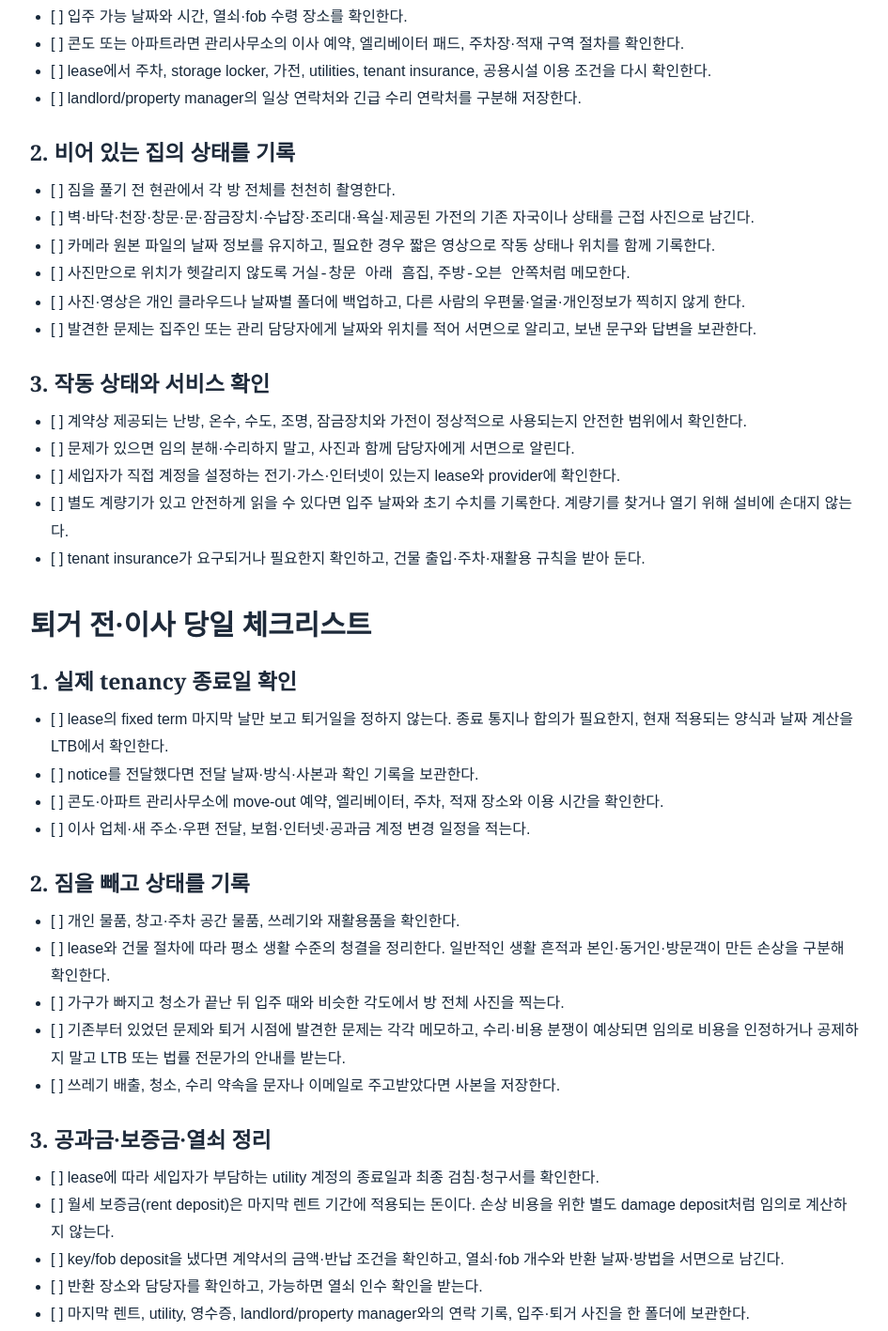
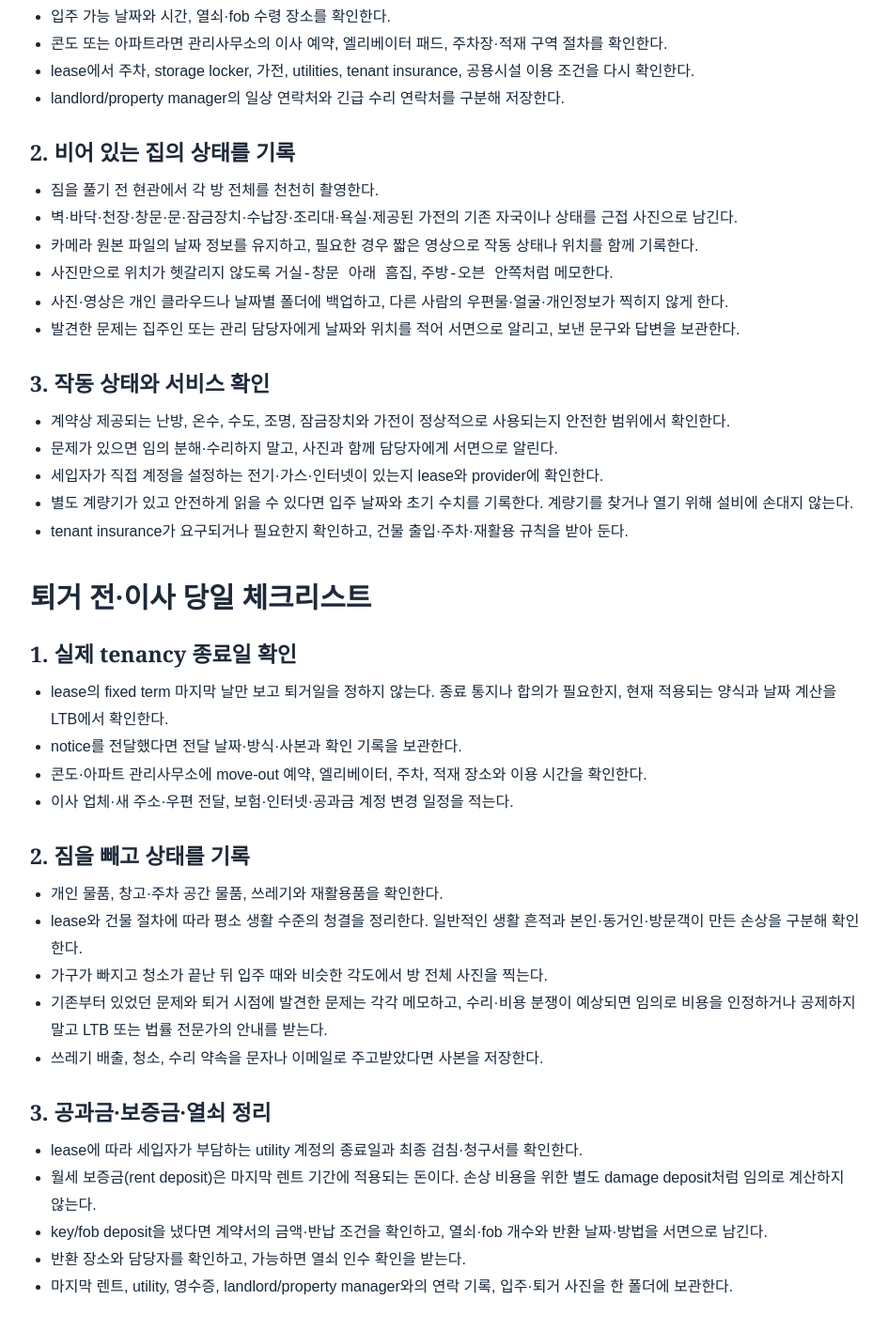
Before and after one commit to swaylymusic/donghotheagent-static, an Astro site: page /ontario-rental-move-in-move-out-checklist in a window 1280 px wide. Shown: the part 1496-2913 px from the top of the page at 94% size, without its empty margins (166-1111 px from the left). Built offline with nearby package versions, Linux system fonts and the light colour scheme; Astro itself is replaced by a stand-in of ours.

Commit message:
Remove checkboxes from rental checklist article

```diff
--- a/src/content/blog/ontario-rental-move-in-move-out-checklist.md
+++ b/src/content/blog/ontario-rental-move-in-move-out-checklist.md
@@ -15,47 +15,47 @@ draft: false
 ## 입주 전·입주 당일 체크리스트
 
 ### 1. 이사와 건물 이용 절차
-- [ ] 입주 가능 날짜와 시간, 열쇠·fob 수령 장소를 확인한다.
-- [ ] 콘도 또는 아파트라면 관리사무소의 이사 예약, 엘리베이터 패드, 주차장·적재 구역 절차를 확인한다.
-- [ ] lease에서 주차, storage locker, 가전, utilities, tenant insurance, 공용시설 이용 조건을 다시 확인한다.
-- [ ] landlord/property manager의 일상 연락처와 긴급 수리 연락처를 구분해 저장한다.
+- 입주 가능 날짜와 시간, 열쇠·fob 수령 장소를 확인한다.
+- 콘도 또는 아파트라면 관리사무소의 이사 예약, 엘리베이터 패드, 주차장·적재 구역 절차를 확인한다.
+- lease에서 주차, storage locker, 가전, utilities, tenant insurance, 공용시설 이용 조건을 다시 확인한다.
+- landlord/property manager의 일상 연락처와 긴급 수리 연락처를 구분해 저장한다.
 
 ### 2. 비어 있는 집의 상태를 기록
-- [ ] 짐을 풀기 전 현관에서 각 방 전체를 천천히 촬영한다.
-- [ ] 벽·바닥·천장·창문·문·잠금장치·수납장·조리대·욕실·제공된 가전의 기존 자국이나 상태를 근접 사진으로 남긴다.
-- [ ] 카메라 원본 파일의 날짜 정보를 유지하고, 필요한 경우 짧은 영상으로 작동 상태나 위치를 함께 기록한다.
-- [ ] 사진만으로 위치가 헷갈리지 않도록 `거실-창문 아래 흠집`, `주방-오븐 안쪽`처럼 메모한다.
-- [ ] 사진·영상은 개인 클라우드나 날짜별 폴더에 백업하고, 다른 사람의 우편물·얼굴·개인정보가 찍히지 않게 한다.
-- [ ] 발견한 문제는 집주인 또는 관리 담당자에게 날짜와 위치를 적어 서면으로 알리고, 보낸 문구와 답변을 보관한다.
+- 짐을 풀기 전 현관에서 각 방 전체를 천천히 촬영한다.
+- 벽·바닥·천장·창문·문·잠금장치·수납장·조리대·욕실·제공된 가전의 기존 자국이나 상태를 근접 사진으로 남긴다.
+- 카메라 원본 파일의 날짜 정보를 유지하고, 필요한 경우 짧은 영상으로 작동 상태나 위치를 함께 기록한다.
+- 사진만으로 위치가 헷갈리지 않도록 `거실-창문 아래 흠집`, `주방-오븐 안쪽`처럼 메모한다.
+- 사진·영상은 개인 클라우드나 날짜별 폴더에 백업하고, 다른 사람의 우편물·얼굴·개인정보가 찍히지 않게 한다.
+- 발견한 문제는 집주인 또는 관리 담당자에게 날짜와 위치를 적어 서면으로 알리고, 보낸 문구와 답변을 보관한다.
 
 ### 3. 작동 상태와 서비스 확인
-- [ ] 계약상 제공되는 난방, 온수, 수도, 조명, 잠금장치와 가전이 정상적으로 사용되는지 안전한 범위에서 확인한다.
-- [ ] 문제가 있으면 임의 분해·수리하지 말고, 사진과 함께 담당자에게 서면으로 알린다.
-- [ ] 세입자가 직접 계정을 설정하는 전기·가스·인터넷이 있는지 lease와 provider에 확인한다.
-- [ ] 별도 계량기가 있고 안전하게 읽을 수 있다면 입주 날짜와 초기 수치를 기록한다. 계량기를 찾거나 열기 위해 설비에 손대지 않는다.
-- [ ] tenant insurance가 요구되거나 필요한지 확인하고, 건물 출입·주차·재활용 규칙을 받아 둔다.
+- 계약상 제공되는 난방, 온수, 수도, 조명, 잠금장치와 가전이 정상적으로 사용되는지 안전한 범위에서 확인한다.
+- 문제가 있으면 임의 분해·수리하지 말고, 사진과 함께 담당자에게 서면으로 알린다.
+- 세입자가 직접 계정을 설정하는 전기·가스·인터넷이 있는지 lease와 provider에 확인한다.
+- 별도 계량기가 있고 안전하게 읽을 수 있다면 입주 날짜와 초기 수치를 기록한다. 계량기를 찾거나 열기 위해 설비에 손대지 않는다.
+- tenant insurance가 요구되거나 필요한지 확인하고, 건물 출입·주차·재활용 규칙을 받아 둔다.
 
 ## 퇴거 전·이사 당일 체크리스트
 
 ### 1. 실제 tenancy 종료일 확인
-- [ ] lease의 fixed term 마지막 날만 보고 퇴거일을 정하지 않는다. 종료 통지나 합의가 필요한지, 현재 적용되는 양식과 날짜 계산을 LTB에서 확인한다.
-- [ ] notice를 전달했다면 전달 날짜·방식·사본과 확인 기록을 보관한다.
-- [ ] 콘도·아파트 관리사무소에 move-out 예약, 엘리베이터, 주차, 적재 장소와 이용 시간을 확인한다.
-- [ ] 이사 업체·새 주소·우편 전달, 보험·인터넷·공과금 계정 변경 일정을 적는다.
+- lease의 fixed term 마지막 날만 보고 퇴거일을 정하지 않는다. 종료 통지나 합의가 필요한지, 현재 적용되는 양식과 날짜 계산을 LTB에서 확인한다.
+- notice를 전달했다면 전달 날짜·방식·사본과 확인 기록을 보관한다.
+- 콘도·아파트 관리사무소에 move-out 예약, 엘리베이터, 주차, 적재 장소와 이용 시간을 확인한다.
+- 이사 업체·새 주소·우편 전달, 보험·인터넷·공과금 계정 변경 일정을 적는다.
 
 ### 2. 짐을 빼고 상태를 기록
-- [ ] 개인 물품, 창고·주차 공간 물품, 쓰레기와 재활용품을 확인한다.
-- [ ] lease와 건물 절차에 따라 평소 생활 수준의 청결을 정리한다. 일반적인 생활 흔적과 본인·동거인·방문객이 만든 손상을 구분해 확인한다.
-- [ ] 가구가 빠지고 청소가 끝난 뒤 입주 때와 비슷한 각도에서 방 전체 사진을 찍는다.
-- [ ] 기존부터 있었던 문제와 퇴거 시점에 발견한 문제는 각각 메모하고, 수리·비용 분쟁이 예상되면 임의로 비용을 인정하거나 공제하지 말고 LTB 또는 법률 전문가의 안내를 받는다.
-- [ ] 쓰레기 배출, 청소, 수리 약속을 문자나 이메일로 주고받았다면 사본을 저장한다.
+- 개인 물품, 창고·주차 공간 물품, 쓰레기와 재활용품을 확인한다.
+- lease와 건물 절차에 따라 평소 생활 수준의 청결을 정리한다. 일반적인 생활 흔적과 본인·동거인·방문객이 만든 손상을 구분해 확인한다.
+- 가구가 빠지고 청소가 끝난 뒤 입주 때와 비슷한 각도에서 방 전체 사진을 찍는다.
+- 기존부터 있었던 문제와 퇴거 시점에 발견한 문제는 각각 메모하고, 수리·비용 분쟁이 예상되면 임의로 비용을 인정하거나 공제하지 말고 LTB 또는 법률 전문가의 안내를 받는다.
+- 쓰레기 배출, 청소, 수리 약속을 문자나 이메일로 주고받았다면 사본을 저장한다.
 
 ### 3. 공과금·보증금·열쇠 정리
-- [ ] lease에 따라 세입자가 부담하는 utility 계정의 종료일과 최종 검침·청구서를 확인한다.
-- [ ] 월세 보증금(rent deposit)은 마지막 렌트 기간에 적용되는 돈이다. 손상 비용을 위한 별도 damage deposit처럼 임의로 계산하지 않는다.
-- [ ] key/fob deposit을 냈다면 계약서의 금액·반납 조건을 확인하고, 열쇠·fob 개수와 반환 날짜·방법을 서면으로 남긴다.
-- [ ] 반환 장소와 담당자를 확인하고, 가능하면 열쇠 인수 확인을 받는다.
-- [ ] 마지막 렌트, utility, 영수증, landlord/property manager와의 연락 기록, 입주·퇴거 사진을 한 폴더에 보관한다.
+- lease에 따라 세입자가 부담하는 utility 계정의 종료일과 최종 검침·청구서를 확인한다.
+- 월세 보증금(rent deposit)은 마지막 렌트 기간에 적용되는 돈이다. 손상 비용을 위한 별도 damage deposit처럼 임의로 계산하지 않는다.
+- key/fob deposit을 냈다면 계약서의 금액·반납 조건을 확인하고, 열쇠·fob 개수와 반환 날짜·방법을 서면으로 남긴다.
+- 반환 장소와 담당자를 확인하고, 가능하면 열쇠 인수 확인을 받는다.
+- 마지막 렌트, utility, 영수증, landlord/property manager와의 연락 기록, 입주·퇴거 사진을 한 폴더에 보관한다.
 
 ## 한 장으로 보는 기록표
 
```
